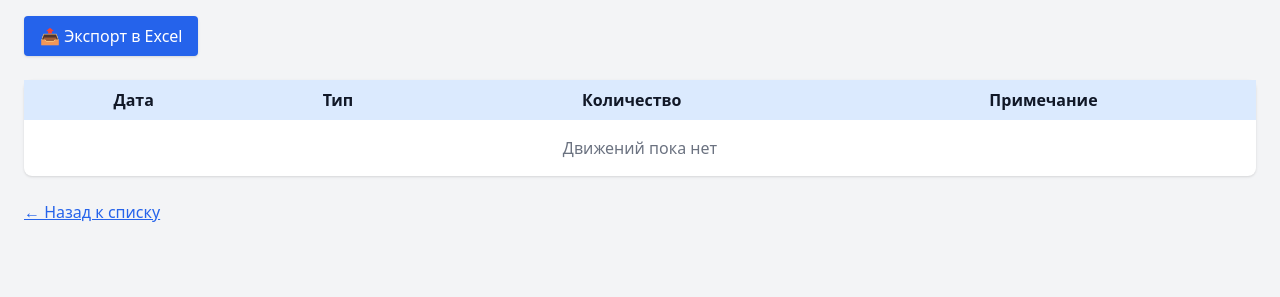
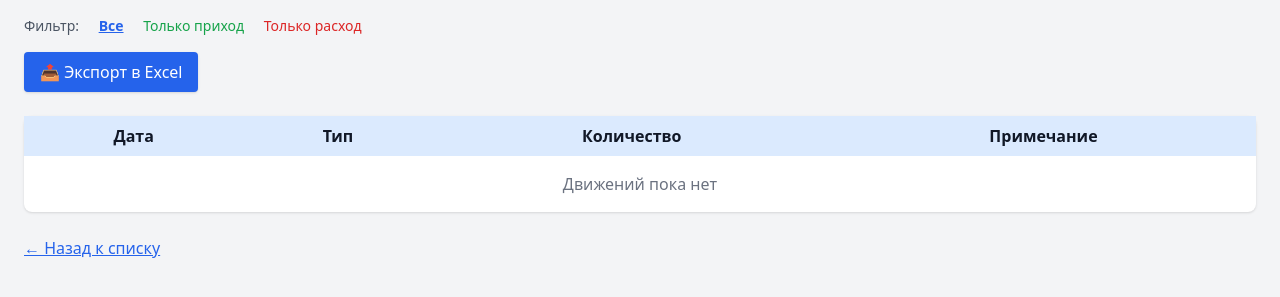
Before and after one commit to IngannamorteScienceDev/VetTrack, a Django app: template meds/templates/meds/drug_history.html in a window 1280 px wide. Shown: the part 128-425 px from the top of the page. Run offline with Django 5.2, Linux system fonts and the light colour scheme; the template is opened without the code that fills it, so the values that code supplies are empty; some libraries are stand-ins or nearby versions.

Commit message:
Add filter by movement type (in/out) to drug history page

```diff
--- a/meds/templates/meds/drug_history.html
+++ b/meds/templates/meds/drug_history.html
@@ -3,6 +3,17 @@
 {% block content %}
 
 <h2 class="text-2xl font-bold mb-4">История движения: {{ drug.name }}</h2>
+
+<!-- 🔍 Фильтр по типу движения -->
+<div class="mb-4 space-x-4 text-sm">
+  <span class="text-gray-600">Фильтр:</span>
+  <a href="{% url 'drug_history' drug.id %}"
+     class="{% if not active_type %}font-semibold underline{% endif %} text-blue-600">Все</a>
+  <a href="?type=in"
+     class="{% if active_type == 'in' %}font-semibold underline{% endif %} text-green-600">Только приход</a>
+  <a href="?type=out"
+     class="{% if active_type == 'out' %}font-semibold underline{% endif %} text-red-600">Только расход</a>
+</div>
 
 <!-- 📤 Кнопка экспорта -->
 <a href="{% url 'export_drug_history_excel' drug.id %}"
--- a/meds/views.py
+++ b/meds/views.py
@@ -87,11 +87,16 @@ def create_drug(request):
 @login_required
 def drug_history(request, drug_id):
     drug = get_object_or_404(Drug, id=drug_id)
+    movement_type = request.GET.get('type')  # ← фильтр из URL
+
     movements = DrugMovement.objects.filter(drug=drug).order_by('-date')
+    if movement_type in ['in', 'out']:
+        movements = movements.filter(movement_type=movement_type)
 
     return render(request, 'meds/drug_history.html', {
         'drug': drug,
         'movements': movements,
+        'active_type': movement_type  # передаём в шаблон
     })
 
 @login_required
```
